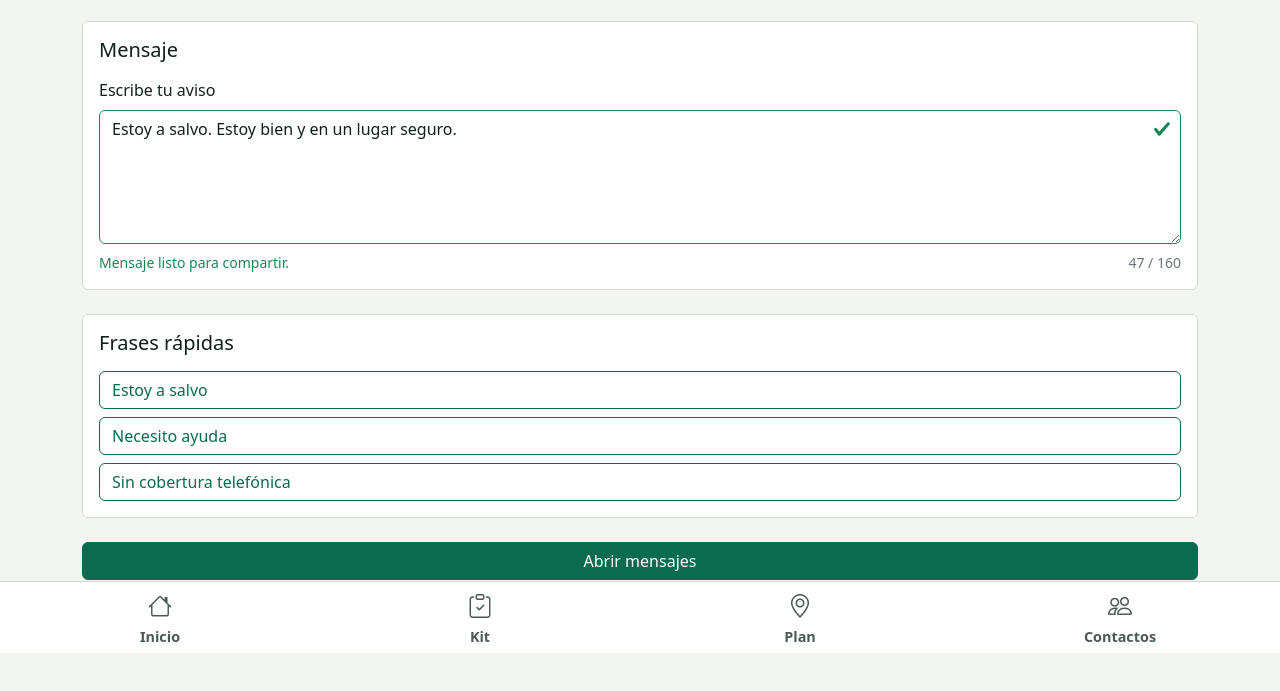
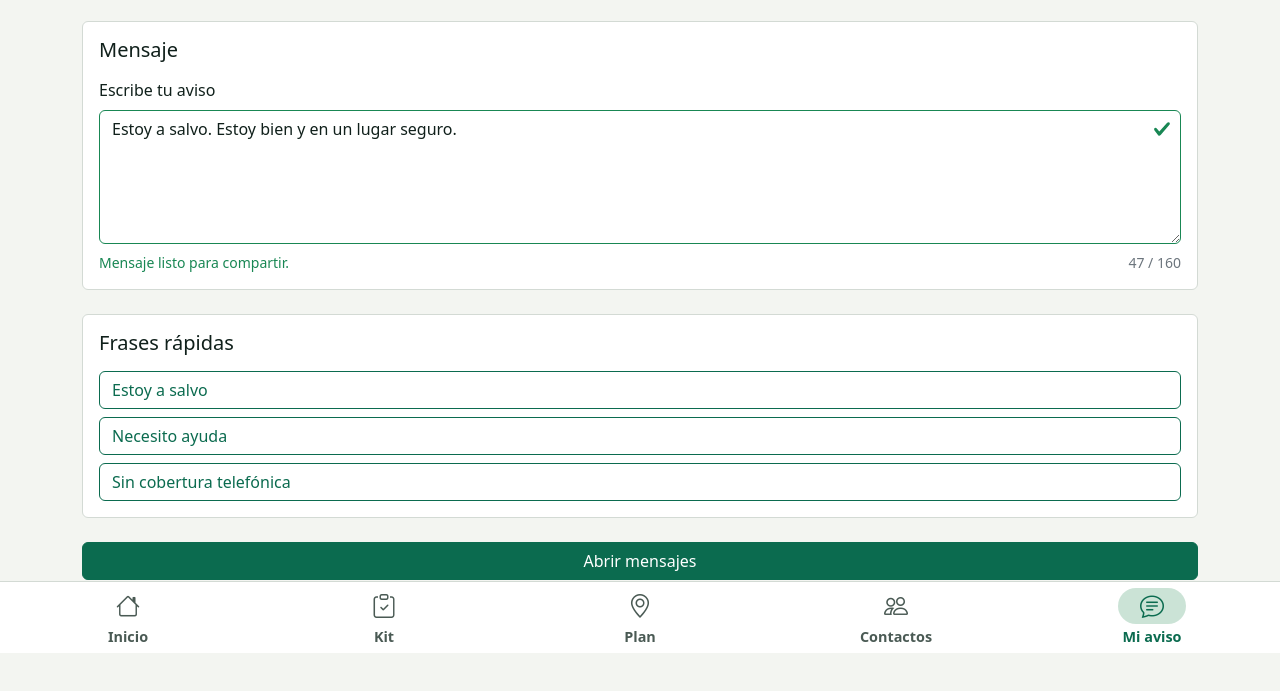
Before and after one commit to sebastiangatica-pro/A-salvo, a plain HTML site: page mi_aviso.html in a window 1280 px wide. Shown: the part 147-838 px from the top of the page. Drawn offline with nearby package versions, Linux system fonts and the light colour scheme.

Commit message:
mi aviso en navbar mobile con ajuste de tamaño de items del navbar

```diff
--- a/css/estilos.css
+++ b/css/estilos.css
@@ -45,13 +45,15 @@ body {
 
 .bottom-nav__item {
   flex: 1;
+  min-width: 0;
   display: flex;
   flex-direction: column;
   align-items: center;
   gap: 2px;
   color: var(--as-texto-sec);
   font-weight: 600;
-  font-size: .9rem;
+  font-size: .75rem;
+  white-space: nowrap;
   text-decoration: none;
 }
 
@@ -62,8 +64,13 @@ body {
 .bottom-nav__item i {
   font-size: 1.5rem;
   line-height: 1;
-  padding: 6px 22px;
+  padding: 4px 14px;
   border-radius: 999px;
+}
+
+@media (min-width: 576px) {
+  .bottom-nav__item { font-size: .9rem; }
+  .bottom-nav__item i { padding: 6px 22px; }
 }
 
 .bottom-nav__item.active {
--- a/mi_aviso.html
+++ b/mi_aviso.html
@@ -81,6 +81,9 @@
       <a class="bottom-nav__item" href="contactos.html">
         <i class="bi bi-people" aria-hidden="true"></i><span>Contactos</span>
       </a>
+      <a class="bottom-nav__item active" href="mi_aviso.html" aria-current="page">
+        <i class="bi bi-chat-text" aria-hidden="true"></i><span>Mi aviso</span>
+      </a>
     </nav>
 
     <script src="https://cdn.jsdelivr.net/npm/bootstrap@5.3.8/dist/js/bootstrap.bundle.min.js" integrity="sha384-FKyoEForCGlyvwx9Hj09JcYn3nv7wiPVlz7YYwJrWVcXK/BmnVDxM+D2scQbITxI" crossorigin="anonymous"></script>
```
Also changed, not shown: contactos.html (+3 -0 lines), index.html (+3 -0 lines), kit.html (+3 -0 lines), plan_familiar.html (+3 -0 lines).
